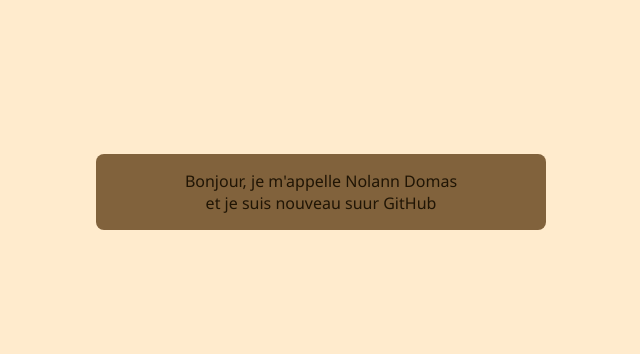
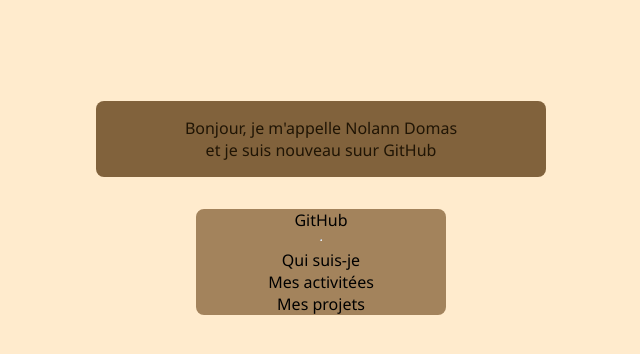
Before and after one commit to error404-vrs/error404-vrs.github.io, a plain HTML site: page index.html in a window 1280 px wide. Shown: the whole page, without its empty margins (319-959 px from the left). Drawn offline with Linux system fonts and the light colour scheme.

Commit message:
Update index.html

```diff
--- a/index.html
+++ b/index.html
@@ -9,8 +9,16 @@
 <body>
     <div class="presentation">
         <p>
-            Bonjour, je m'appelle Nolann Domas <br> et je suis nouveau suur GitHub
+           Bonjour, je m'appelle Nolann Domas <br> et je suis nouveau suur GitHub
         </p>
     </div>
+    <div class="button">
+        <a href="#">GitHub</a>
+        <hr>
+        <a href="#">Qui suis-je</a>
+        <a href="#">Mes activitées</a>
+        <a href="#">Mes projets</a>
+    </div>
+
 </body>
 </html>
```
